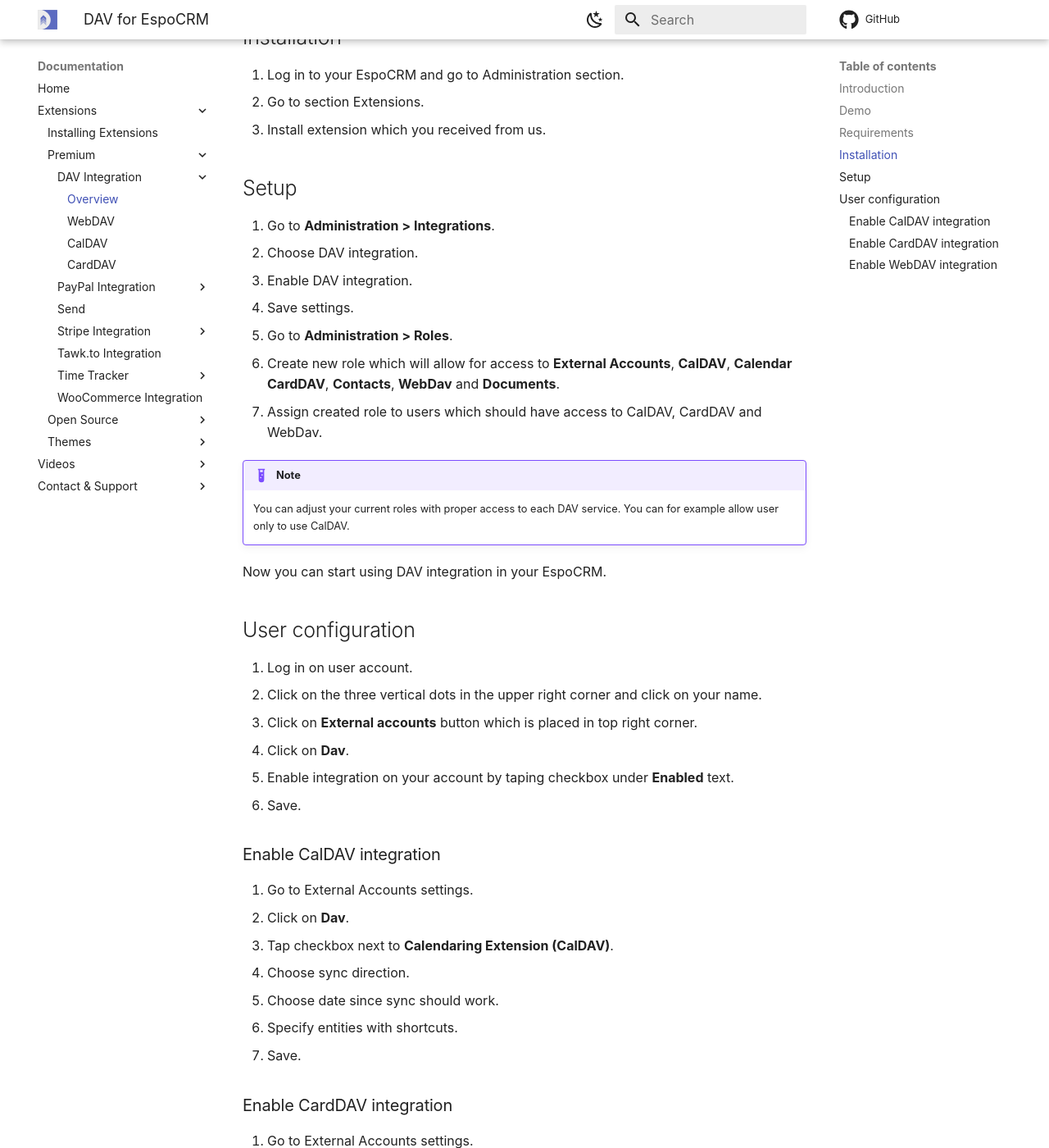
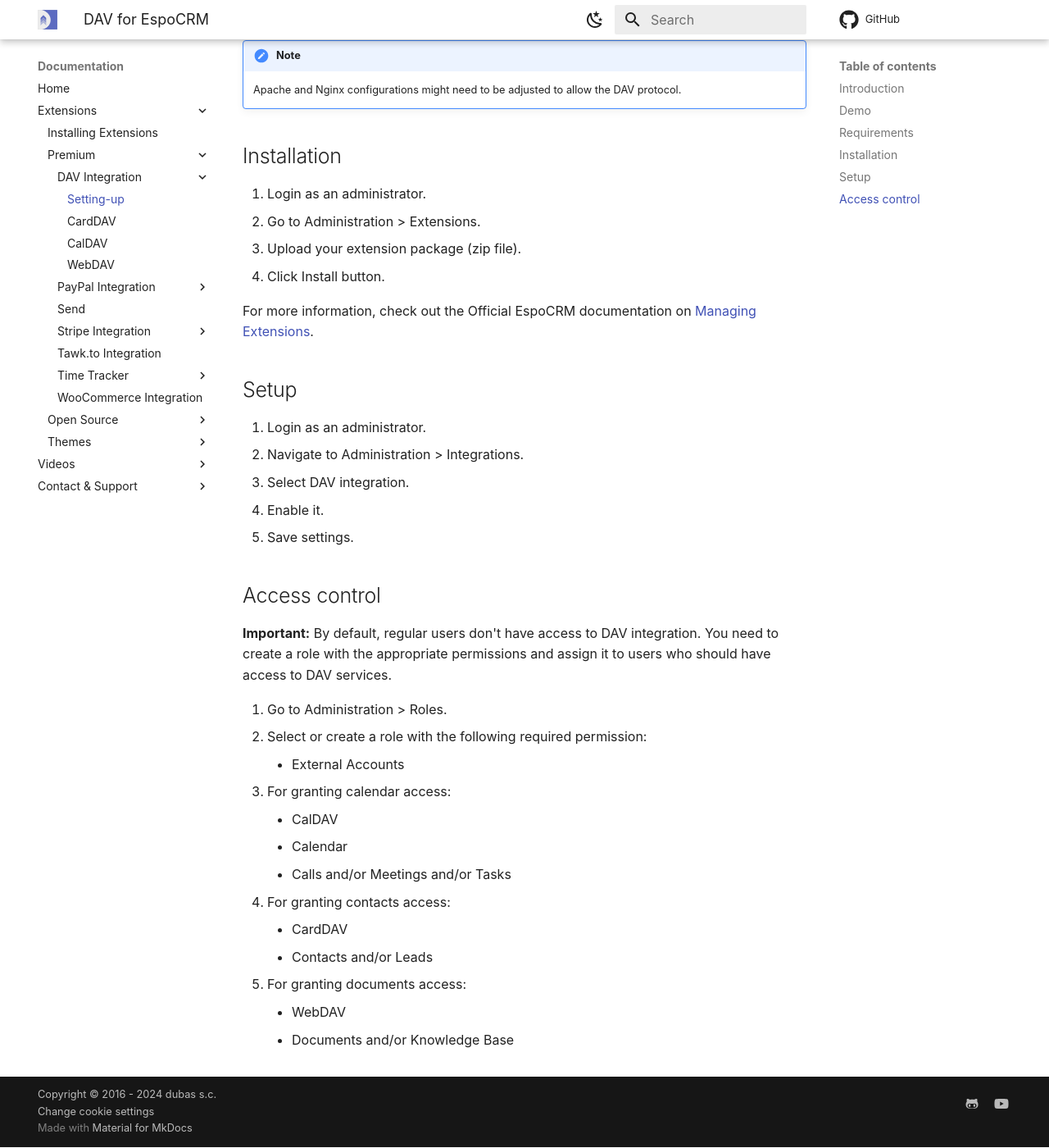
Before and after one commit to dubas-pro/documentation, an MkDocs documentation site: the page built from docs/extensions/dav/index.md, in a window 1280 px wide and 1400 px high, scrolled down 858 px. Shown: the whole window at 82% size. Built offline with MkDocs 1.6.1 and Material for MkDocs 9.7.7, drawn with Linux system fonts in a browser that asks for light colours; some web fonts are replaced; comment, search, counter and statistics services are not loaded; some of the changed text lies outside the part shown.

Commit message:
feat: Update DAV Integration documentation for EspoCRM

```diff
--- a/docs/extensions/dav/index.md
+++ b/docs/extensions/dav/index.md
@@ -11,72 +11,61 @@
 
 ## Demo
 
-You can explore a few features of this extension on our public demo.
+Try out some features of this extension on our public demo.
 
-Please visit [demo.devcrm.it](https://demo.devcrm.it) and log in:
+Visit [demo.devcrm.it](https://demo.devcrm.it) and log in using the following credentials:
 
 - Username: **dav**
 - Password: **dubas**
 
+URL for connecting from the DAV client: `https://demo.devcrm.it/dav/server.php`.
+
 ## Requirements
 
 - EspoCRM version 7.4.0 or higher.
-- PHP version 8.0 or higher.
+- PHP version 8.0 or higher with SOAP extension enabled.
+
+!!! note "Note"
+    Apache and Nginx configurations might need to be adjusted to allow the DAV protocol.
 
 ## Installation
 
-1. Log in to your EspoCRM and go to Administration section.
-2. Go to section Extensions.
-3. Install extension which you received from us.
+1. Login as an administrator.
+2. Go to Administration > Extensions.
+3. Upload your extension package (zip file).
+4. Click Install button.
+
+For more information, check out the Official EspoCRM documentation on [Managing Extensions](https://docs.espocrm.com/administration/extensions/).
 
 ## Setup
 
-1. Go to **Administration > Integrations**.
-2. Choose DAV integration.
-3. Enable DAV integration.
-4. Save settings.
-5. Go to **Administration > Roles**.
-6. Create new role which will allow for access to **External Accounts**, **CalDAV**, **Calendar** **CardDAV**, **Contacts**, **WebDav** and **Documents**.
-7. Assign created role to users which should have access to CalDAV, CardDAV and WebDav.
+1. Login as an administrator.
+2. Navigate to Administration > Integrations.
+3. Select DAV integration.
+4. Enable it.
+5. Save settings.
 
-!!! example "Note"
-    You can adjust your current roles with proper access to each DAV service. You can for example allow user only to use CalDAV.
+## Access control
 
-Now you can start using DAV integration in your EspoCRM.
+**Important:** By default, regular users don't have access to DAV integration. You need to create a role with the appropriate permissions and assign it to users who should have access to DAV services.
 
-## User configuration
+1. Go to Administration > Roles.
+2. Select or create a role with the following required permission:
 
-1. Log in on user account.
-2. Click on the three vertical dots in the upper right corner and click on your name.
-3. Click on **External accounts** button which is placed in top right corner.
-4. Click on **Dav**.
-5. Enable integration on your account by taping checkbox under **Enabled** text.
-6. Save.
+   - External Accounts
 
-### Enable CalDAV integration
+3. For granting calendar access:
 
-1. Go to External Accounts settings.
-2. Click on **Dav**.
-3. Tap checkbox next to **Calendaring Extension (CalDAV)**.
-4. Choose sync direction.
-5. Choose date since sync should work.
-6. Specify entities with shortcuts.
-7. Save.
+   - CalDAV
+   - Calendar
+   - Calls and/or Meetings and/or Tasks
 
-### Enable CardDAV integration
+4. For granting contacts access:
 
-1. Go to External Accounts settings.
-2. Click on **Dav**.
-3. Tap checkbox next to **Address Book Extension (CardDAV)**.
-4. Add entities which should be synchronized.
-5. Save.
+   - CardDAV
+   - Contacts and/or Leads
 
-### Enable WebDAV integration
+5. For granting documents access:
 
-1. Go to External Accounts settings.
-2. Click on **Dav**.
-3. Tap checkbox next to **File Access Extension (WebDAV)**.
-4. Save.
-
-!!! example "Note"
-    If you want to check how to map drive your EspoCRM, [check this tutorial](webdav/#how-to-map-drive-espocrm-in-windows).
+   - WebDAV
+   - Documents and/or Knowledge Base
--- a/mkdocs.yml
+++ b/mkdocs.yml
@@ -72,10 +72,10 @@
       - Installing Extensions: extensions/how-to-install.md
       - Premium:
         - DAV Integration:
-            - Overview: extensions/dav/index.md
+            - Setting-up: extensions/dav/index.md
+            - CardDAV: extensions/dav/carddav.md
+            - CalDAV: extensions/dav/caldav.md
             - WebDAV: extensions/dav/webdav.md
-            - CalDAV: extensions/dav/caldav.md
-            - CardDAV: extensions/dav/carddav.md
         - PayPal Integration:
             - Overview: extensions/paypal/index.md
             - Transactions: extensions/paypal/transactions.md
```
Also changed, not shown: docs/extensions/dav/caldav.md (+22 -8 lines), docs/extensions/dav/carddav.md (+20 -8 lines), docs/extensions/dav/webdav.md (+20 -9 lines), docs/images/dav-client.png (deleted), docs/images/dav/external-accounts-caldav.png (added), docs/images/dav/external-accounts-carddav.png (added), docs/images/dav/external-accounts-webdav.png (added), docs/images/external-accounts-button.png (added).
